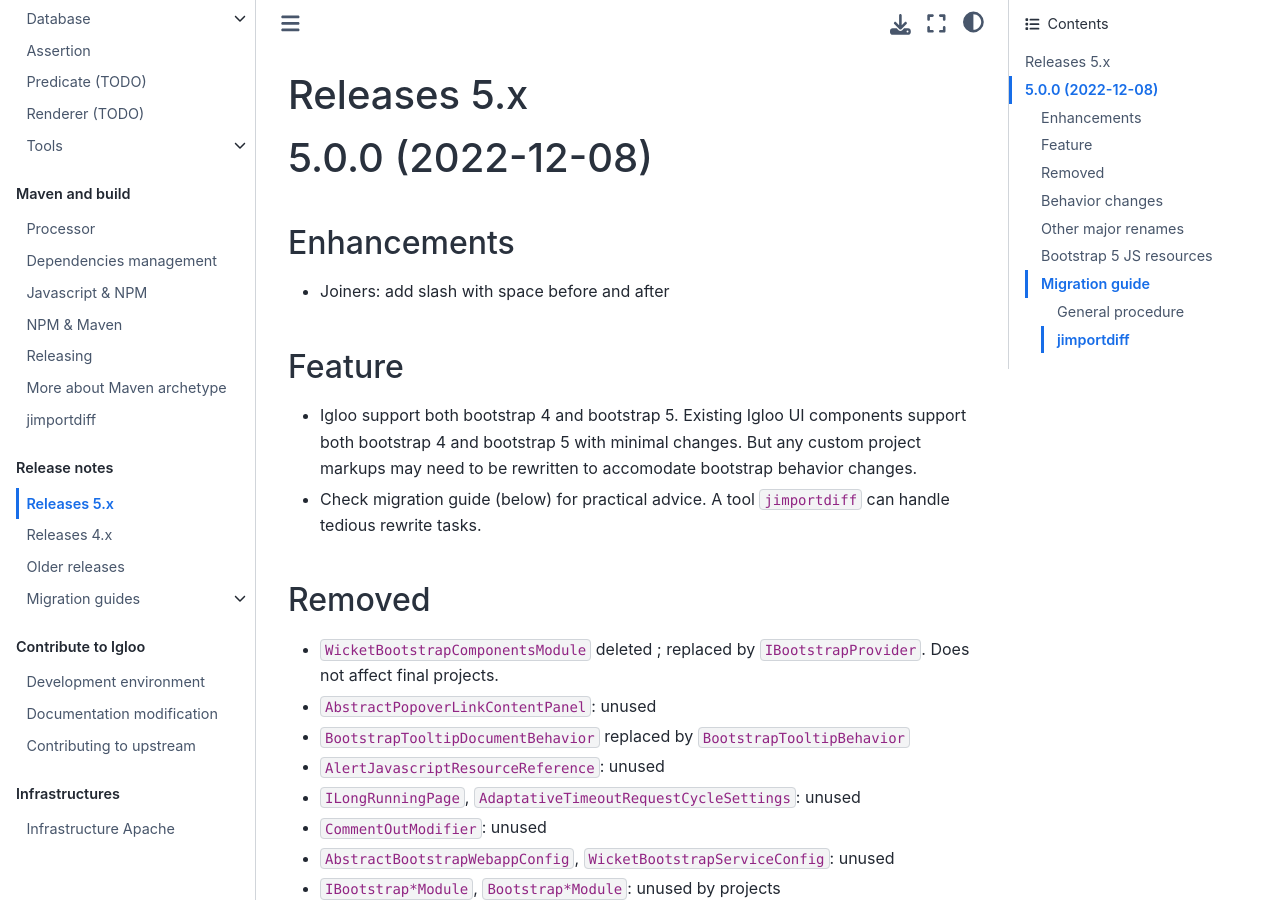
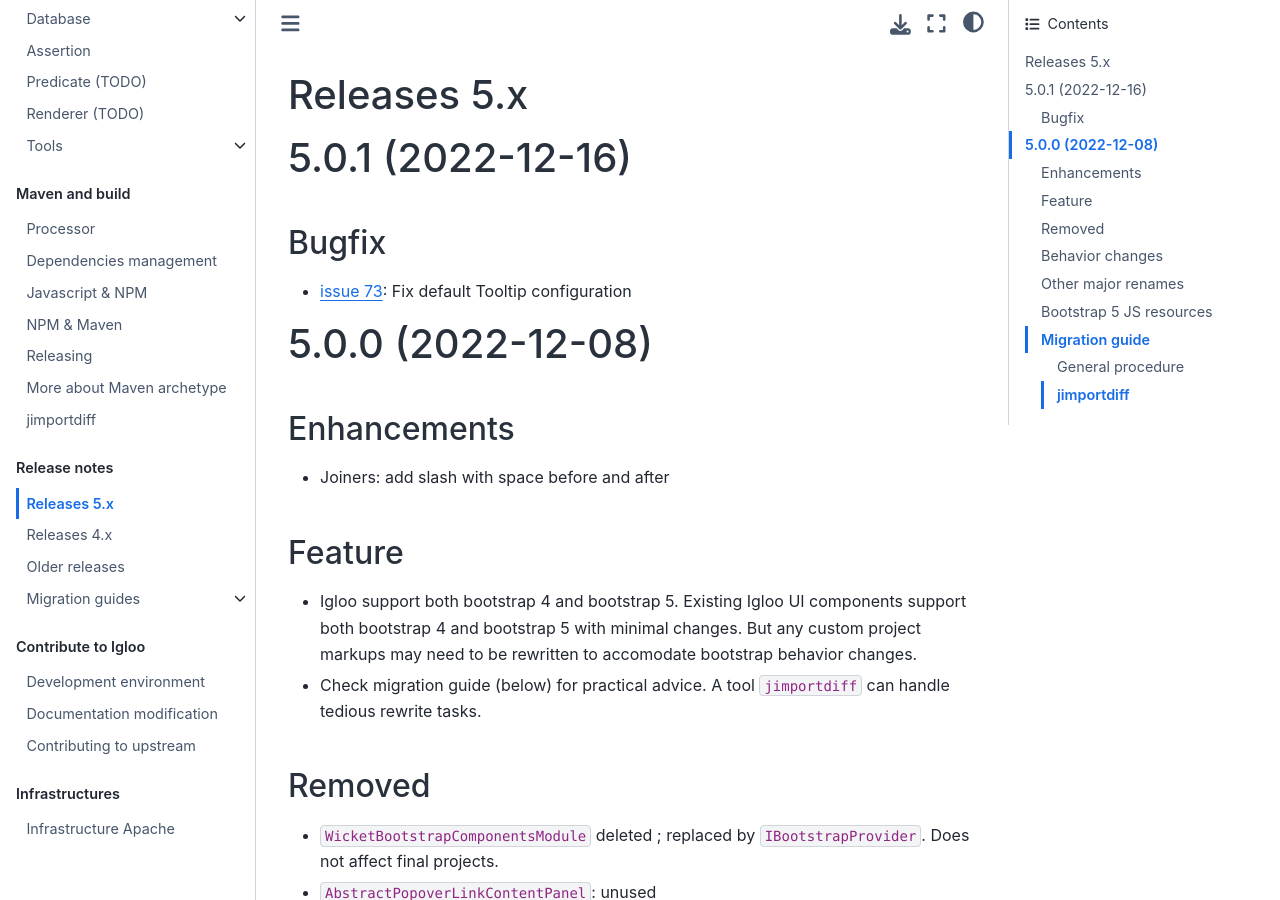
Before and after one commit to igloo-project/igloo-doc, a Sphinx documentation site: the page built from source/release-notes/releases-5.x.md, in a window 1280 px wide and 900 px high. Built offline with Sphinx 7.4.7 and the Sphinx Book theme 1.1.4, drawn with Linux system fonts in a browser that asks for light colours.

Commit message:
Igloo 5.0.1 release

```diff
--- a/source/release-notes/releases-5.x.md
+++ b/source/release-notes/releases-5.x.md
@@ -1,4 +1,13 @@
 # Releases 5.x
+
+(v5.0.1)=
+
+# 5.0.1 (2022-12-16)
+
+## Bugfix
+
+* {issue}`73`: Fix default Tooltip configuration
+
 
 (v5.0.0)=
 
```
